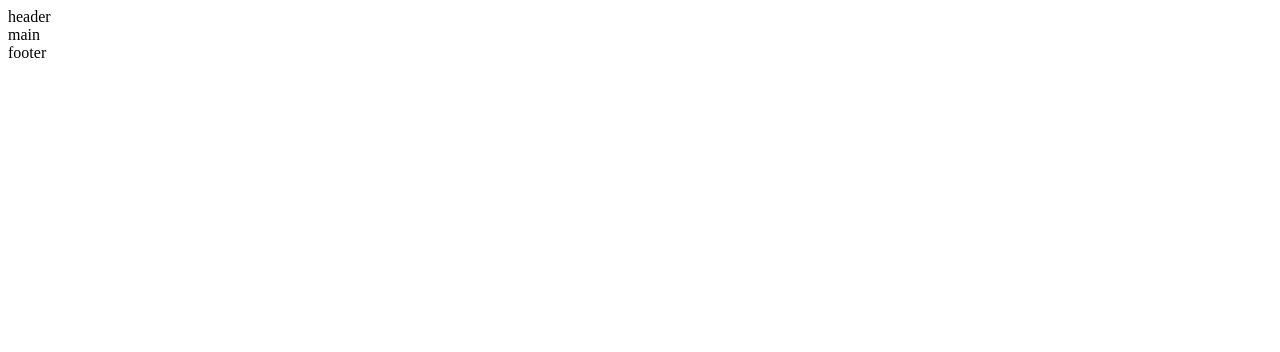
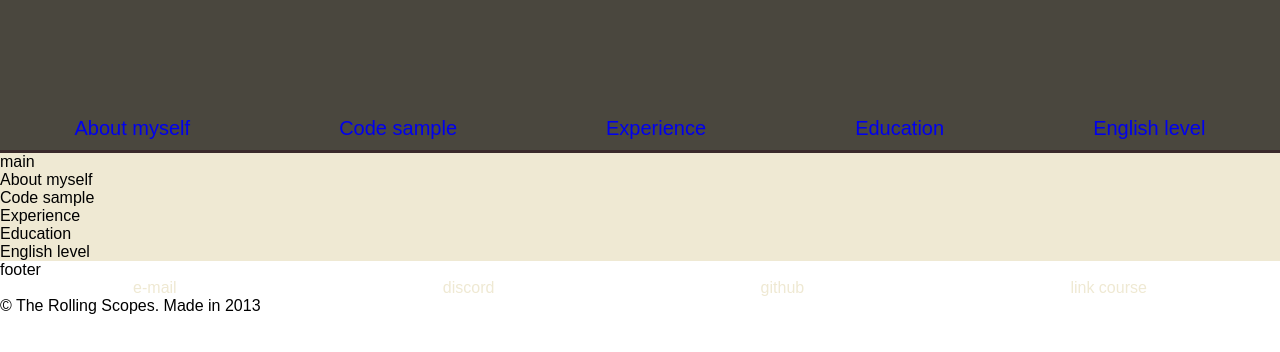
Before and after one commit to PaHaNchickT/rsschool-cv, a plain HTML site: page index.html in a window 1280 px wide. Drawn offline with Linux system fonts and the light colour scheme.

Commit message:
feat: make full header

```diff
--- a/index.html
+++ b/index.html
@@ -1,5 +1,6 @@
 <!DOCTYPE html>
 <html lang="en">
+
 <head>
     <meta charset="UTF-8">
     <meta http-equiv="X-UA-Compatible" content="IE=edge">
@@ -7,9 +8,36 @@
     <title>CV</title>
     <link rel="stylesheet" href="style.css">
 </head>
+
 <body>
-    <header>header</header>
-    <main>main</main>
-    <footer>footer</footer>
+    <header>
+        <nav>
+            <ul class='ul_head'>
+                <li><a href="#abt">About myself</a></li>
+                <li><a href="#cod">Code sample</a></li>
+                <li><a href="#exp">Experience</a></li>
+                <li><a href="#edu">Education</a></li>
+                <li><a href="#eng">English level</a></li>
+            </ul>
+        </nav>
+    </header>
+    <main>main
+        <section class='abt' id='abt'>About myself</section>
+        <section class='cod' id='cod'>Code sample</section>
+        <section class='exp' id='exp'>Experience</section>
+        <section class='edu' id='edu'>Education</section>
+        <section class='eng' id='eng'>English level</section>
+    </main>
+    <footer>footer
+        <ul>
+            <li>e-mail</li>
+            <li>discord</li>
+            <li>github</li>
+            <li>link course</li>
+        </ul>
+        <!-- <img> logo -->
+        <span>© The Rolling Scopes. Made in 2013</span>
+    </footer>
 </body>
+
 </html>
--- a/style.css
+++ b/style.css
@@ -1 +1,43 @@
-/* here will be something but soon.. */
+body{
+    padding: 0;
+    margin: 0;
+    font-family: Arial, Helvetica, sans-serif;
+}
+
+header {
+    /* background-color: yellow; */
+    border-bottom: 3px solid #3a2a2b;
+    font-size: 20px;
+    background-color: #4a473e;
+    padding-bottom: 10px;
+}
+
+ul {
+    list-style-type: none;
+    margin: 0;
+    padding: 0;
+    display: flex;
+    justify-content: space-around;
+    align-items: flex-end;
+    color: #efe9d3;
+}
+
+.ul_head {
+    height: 7em;
+}
+
+a:visited {
+    color: #efe9d3;
+}
+
+a:active {
+    color: #10162c;
+}
+
+a {
+    text-decoration: none;
+}
+
+main {
+    background-color: #efe9d3;
+}
```
